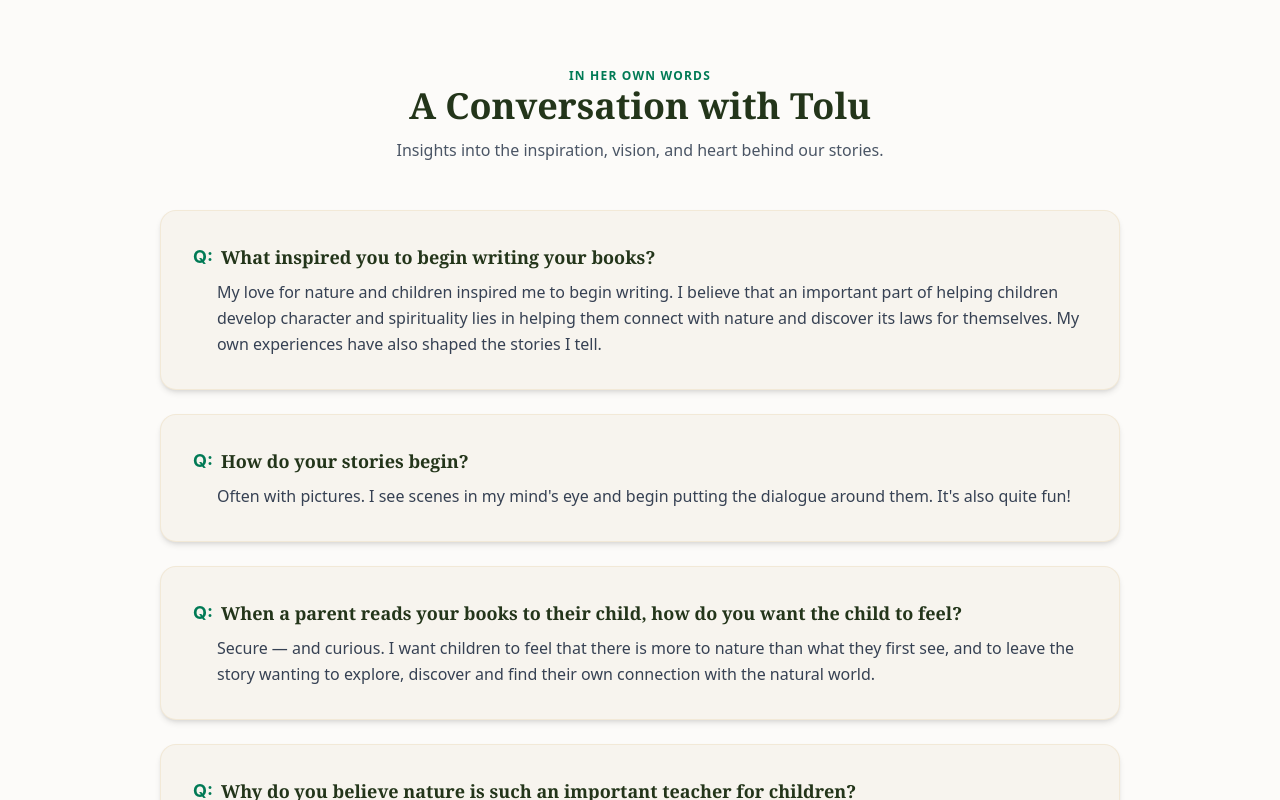
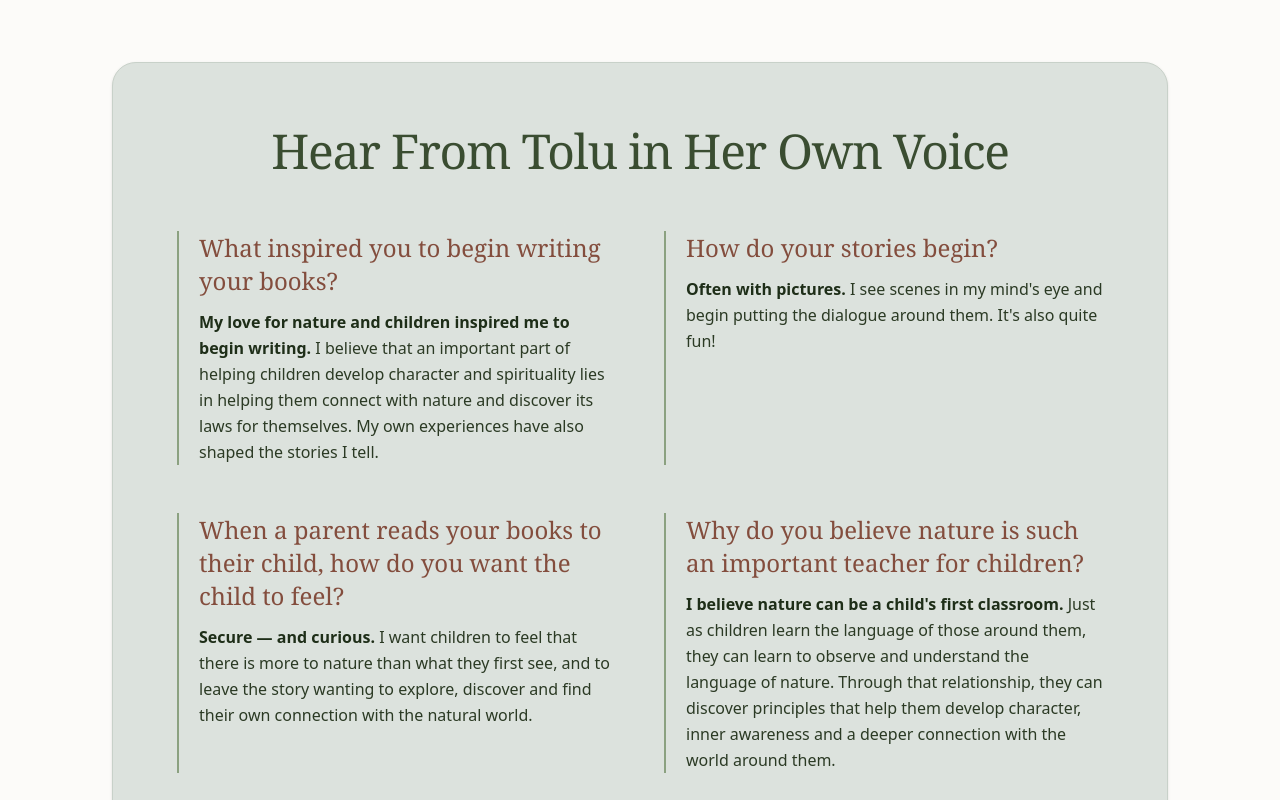
Before and after one commit to nnochirivincent/mch-platform, a React (Vite) app: page /about in a window 1280 px wide. Shown: the part 2260-3060 px from the top of the page. Built offline with nearby package versions, Linux system fonts and the light colour scheme.

Commit message:
new commit

```diff
--- a/src/components/About.jsx
+++ b/src/components/About.jsx
@@ -183,66 +183,67 @@ export default function About() {
         </ScrollFade>
 
                    {/* ------------------------------------------------------------- */}
-        {/* SECTION 4: HEAR FROM TOLU IN HER OWN VOICE (Q&A)              */}
+{/* SECTION 4: HEAR FROM TOLU IN HER OWN VOICE                    */}
 {/* ------------------------------------------------------------- */}
 <ScrollFade delay={150}>
-          <section className="max-w-5xl mx-auto px-4 sm:px-6 lg:px-8">
-            <div className="text-center space-y-3 mb-12">
-              <span className="text-emerald-700 font-bold text-xs tracking-widest uppercase">In Her Own Words</span>
-              <h2 className="text-3xl sm:text-4xl font-serif font-extrabold text-[#23351a]">
-                A Conversation with Tolu
+  <section className="max-w-6xl mx-auto px-6 sm:px-8 lg:px-12">
+    <div className="bg-[#dce2dd] rounded-3xl p-8 sm:p-12 lg:p-16 border border-[#c8d1c9] shadow-sm space-y-10">
+
+      {/* Title */}
+      <div className="text-center">
+        <h2 className="text-3xl sm:text-4xl md:text-5xl font-serif text-[#3a4d31] font-normal tracking-tight">
+          Hear From Tolu in Her Own Voice
         </h2>
-              <p className="text-gray-600 text-sm sm:text-base max-w-xl mx-auto">
-                Insights into the inspiration, vision, and heart behind our stories.
-              </p>
       </div>
 
-            <div className="space-y-6">
+      {/* 2x2 Grid Layout matching the reference design */}
+      <div className="grid md:grid-cols-2 gap-8 lg:gap-12 pt-4">
 
         {/* Q1 */}
-              <div className="bg-[#f7f4ee] p-6 sm:p-8 rounded-2xl shadow-md border border-[#e5cea3]/30 space-y-2 text-left">
-                <h3 className="font-serif font-bold text-lg text-[#23351a] flex items-start gap-2">
-                  <span className="text-emerald-700 font-sans">Q:</span> What inspired you to begin writing your books?
+        <div className="border-l-2 border-[#8ba180] pl-5 space-y-3">
+          <h3 className="font-serif text-xl sm:text-2xl text-[#834d3d] font-serif leading-snug">
+            What inspired you to begin writing your books?
           </h3>
-                <p className="text-gray-700 text-sm sm:text-base pl-6 font-light leading-relaxed">
-                  My love for nature and children inspired me to begin writing. I believe that an important part of helping children develop character and spirituality lies in helping them connect with nature and discover its laws for themselves. My own experiences have also shaped the stories I tell.
+          <p className="text-[#2b3a24] text-sm sm:text-base leading-relaxed font-normal">
+            <strong className="font-semibold text-[#1e2e18]">My love for nature and children inspired me to begin writing.</strong> I believe that an important part of helping children develop character and spirituality lies in helping them connect with nature and discover its laws for themselves. My own experiences have also shaped the stories I tell.
           </p>
         </div>
 
         {/* Q2 */}
-              <div className="bg-[#f7f4ee] p-6 sm:p-8 rounded-2xl shadow-md border border-[#e5cea3]/30 space-y-2 text-left">
-                <h3 className="font-serif font-bold text-lg text-[#23351a] flex items-start gap-2">
-                  <span className="text-emerald-700 font-sans">Q:</span> How do your stories begin?
+        <div className="border-l-2 border-[#8ba180] pl-5 space-y-3">
+          <h3 className="font-serif text-xl sm:text-2xl text-[#834d3d] font-serif leading-snug">
+            How do your stories begin?
           </h3>
-                <p className="text-gray-700 text-sm sm:text-base pl-6 font-light leading-relaxed">
-                  Often with pictures. I see scenes in my mind's eye and begin putting the dialogue around them. It's also quite fun!
+          <p className="text-[#2b3a24] text-sm sm:text-base leading-relaxed font-normal">
+            <strong className="font-semibold text-[#1e2e18]">Often with pictures.</strong> I see scenes in my mind's eye and begin putting the dialogue around them. It's also quite fun!
           </p>
         </div>
 
         {/* Q3 */}
-              <div className="bg-[#f7f4ee] p-6 sm:p-8 rounded-2xl shadow-md border border-[#e5cea3]/30 space-y-2 text-left">
-                <h3 className="font-serif font-bold text-lg text-[#23351a] flex items-start gap-2">
-                  <span className="text-emerald-700 font-sans">Q:</span> When a parent reads your books to their child, how do you want the child to feel?
+        <div className="border-l-2 border-[#8ba180] pl-5 space-y-3">
+          <h3 className="font-serif text-xl sm:text-2xl text-[#834d3d] font-serif leading-snug">
+            When a parent reads your books to their child, how do you want the child to feel?
           </h3>
-                <p className="text-gray-700 text-sm sm:text-base pl-6 font-light leading-relaxed">
-                  Secure — and curious. I want children to feel that there is more to nature than what they first see, and to leave the story wanting to explore, discover and find their own connection with the natural world.
+          <p className="text-[#2b3a24] text-sm sm:text-base leading-relaxed font-normal">
+            <strong className="font-semibold text-[#1e2e18]">Secure — and curious.</strong> I want children to feel that there is more to nature than what they first see, and to leave the story wanting to explore, discover and find their own connection with the natural world.
           </p>
         </div>
 
         {/* Q4 */}
-              <div className="bg-[#f7f4ee] p-6 sm:p-8 rounded-2xl shadow-md border border-[#e5cea3]/30 space-y-2 text-left">
-                <h3 className="font-serif font-bold text-lg text-[#23351a] flex items-start gap-2">
-                  <span className="text-emerald-700 font-sans">Q:</span> Why do you believe nature is such an important teacher for children?
+        <div className="border-l-2 border-[#8ba180] pl-5 space-y-3">
+          <h3 className="font-serif text-xl sm:text-2xl text-[#834d3d] font-serif leading-snug">
+            Why do you believe nature is such an important teacher for children?
           </h3>
-                <p className="text-gray-700 text-sm sm:text-base pl-6 font-light leading-relaxed">
-                  I believe nature can be a child's first classroom. Just as children learn the language of those around them, they can learn to observe and understand the language of nature. Through that relationship, they can discover principles that help them develop character, inner awareness and a deeper connection with the world around them.
+          <p className="text-[#2b3a24] text-sm sm:text-base leading-relaxed font-normal">
+            <strong className="font-semibold text-[#1e2e18]">I believe nature can be a child's first classroom.</strong> Just as children learn the language of those around them, they can learn to observe and understand the language of nature. Through that relationship, they can discover principles that help them develop character, inner awareness and a deeper connection with the world around them.
           </p>
+        </div>
+
       </div>
 
     </div>
   </section>
 </ScrollFade>
-
         {/* ------------------------------------------------------------- */}
         {/* BOTTOM CALL TO ACTION                                         */}
         {/* ------------------------------------------------------------- */}
```
Lines whose indentation alone changed are shown as unchanged.
